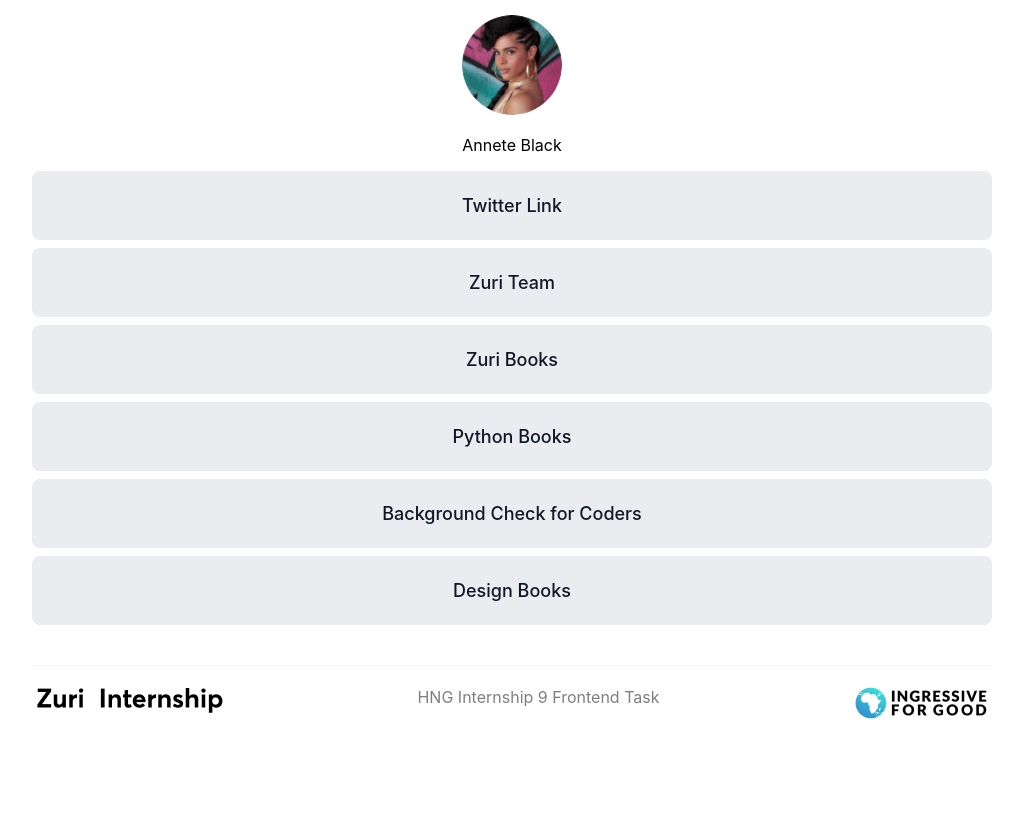
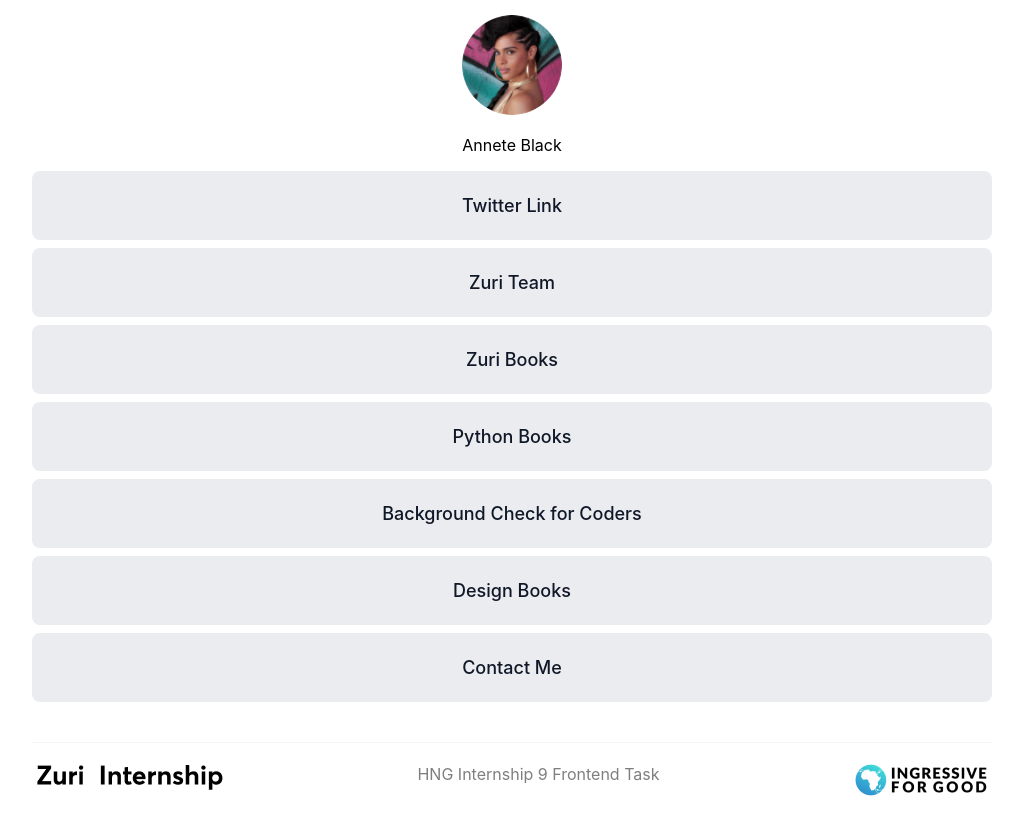
Before and after one commit to jackfros-glitch/HNG_Stage1, a React (Create React App) app: page / in a window 1280 px wide. Shown: the whole page, without its empty margins (128-1151 px from the left). Before the commit the page ends 800 px from the top, so only its background shows below. Built offline with nearby package versions, Linux system fonts and the light colour scheme.

Commit message:
Style: Add Contact Page Link to HomePage

```diff
--- a/src/Pages/Home.js
+++ b/src/Pages/Home.js
@@ -14,6 +14,7 @@ function Home() {
             <Button title='Python Books' link='https://books.zuri.team/' id='book__python'/>
             <Button title='Background Check for Coders' link='https://background.zuri.team/' id='pitch'/>
             <Button title='Design Books' link='https://books.zuri.team/design-rules' id='book__design'/>
+            <Button title='Contact Me' link='/contact' id='contact'/>
             <Footer/>
 
     </div>
```
